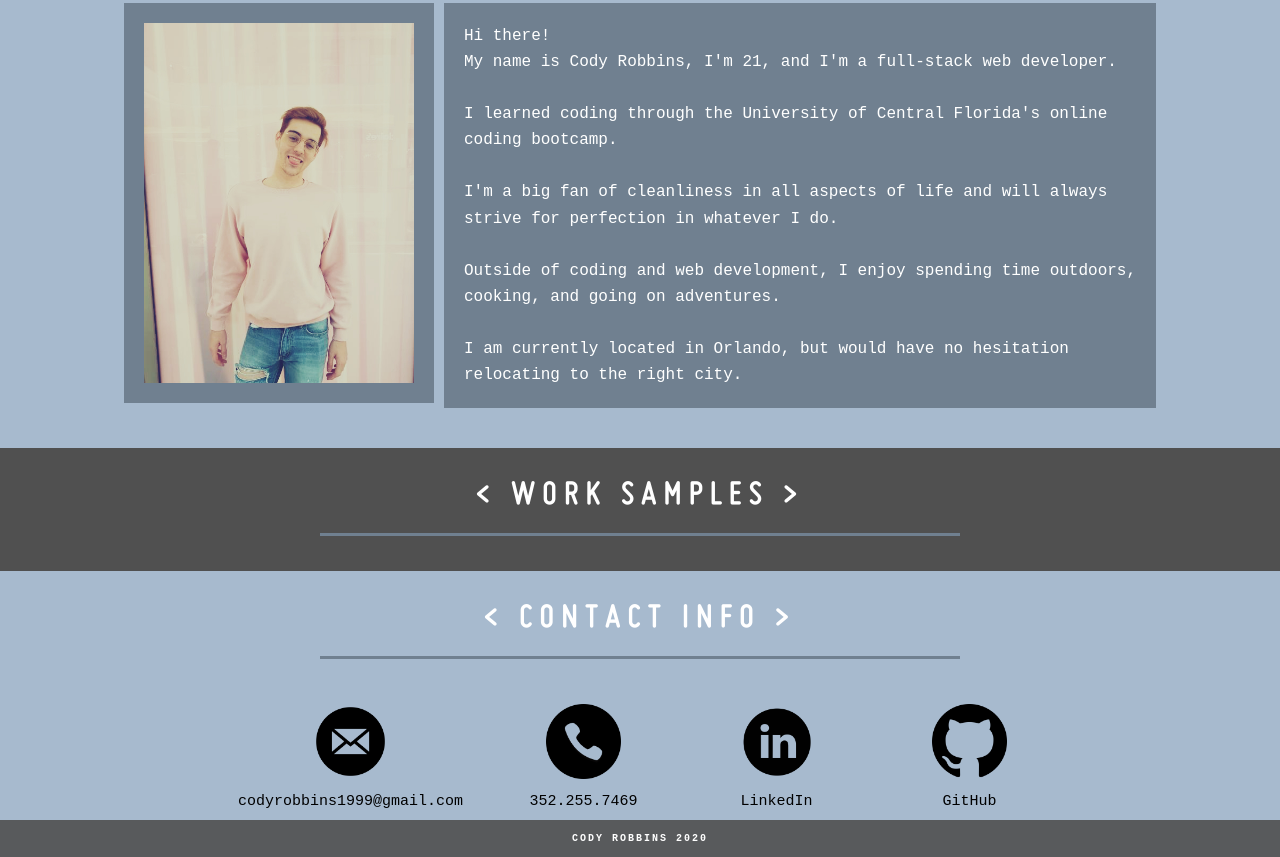
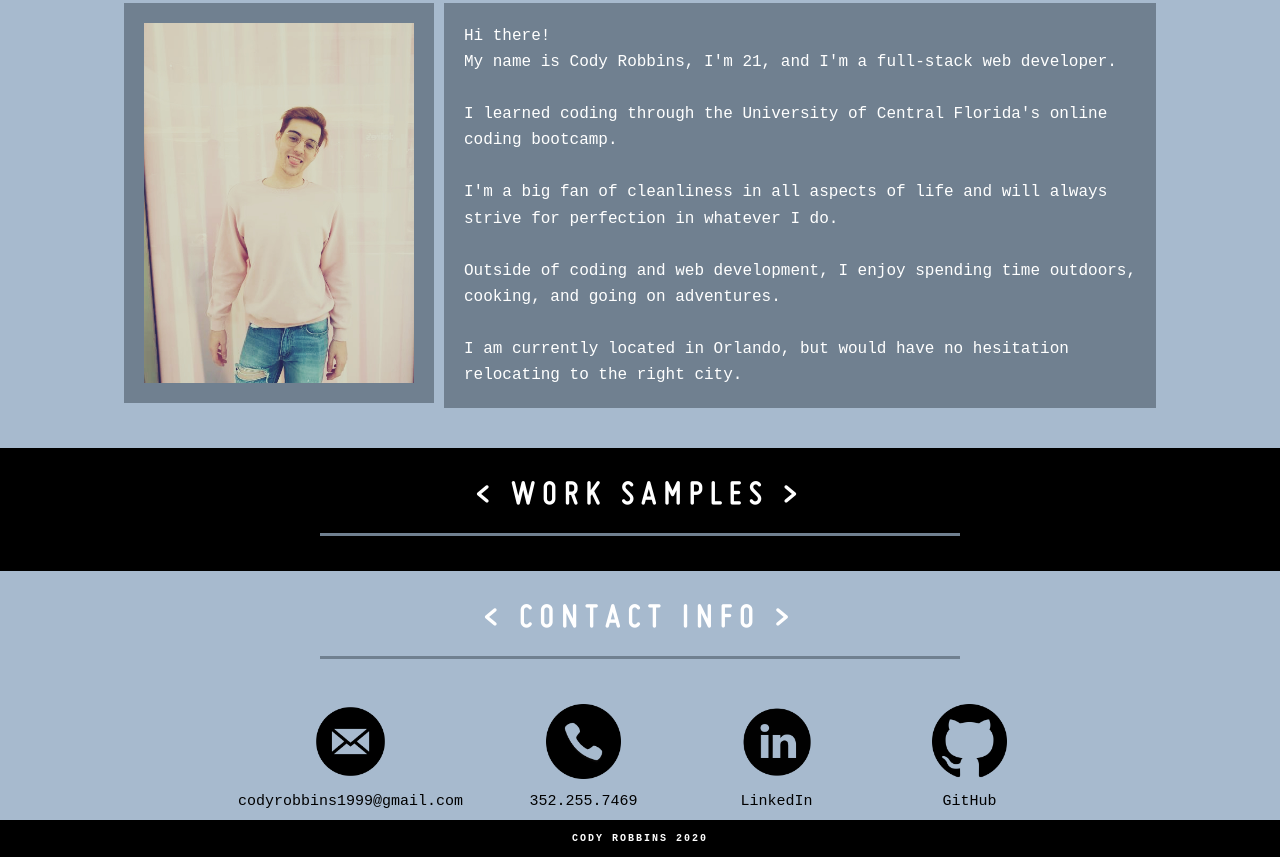
Before and after one commit to CodyRobbins99/CodyRobbins99.github.io, a plain HTML site: page index.html in a window 1280 px wide. Shown: the part 985-1842 px from the top of the page. Drawn offline with Linux system fonts and the light colour scheme.

Commit message:
more color changes

```diff
--- a/assets/css/style.css
+++ b/assets/css/style.css
@@ -71,7 +71,7 @@ header nav ul li a {
 /* Footer Styling */
 footer {
     padding: 10px 35px;
-    background-color: rgba(80, 80, 80, .9);
+    background-color: black;
     display: flex;
     justify-content: center;
     align-items: center;
@@ -170,7 +170,7 @@ footer h2 {
 .work-samples {
     margin-top: 35px;
     padding-top: 25px;
-    background-color:rgb(80, 80, 80);
+    background-color:black;
 }
 
 /* Contact Info Styling */
```
